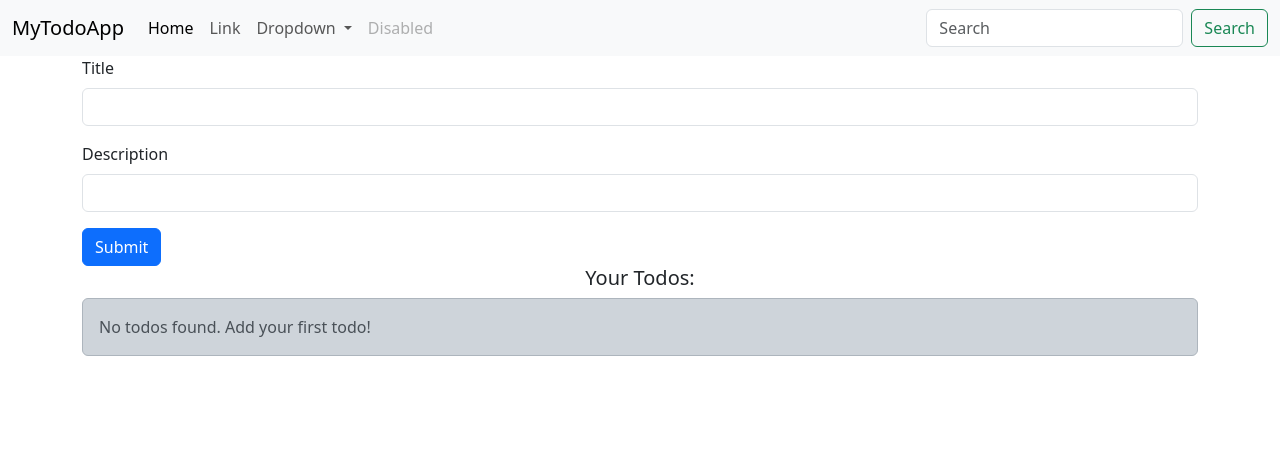
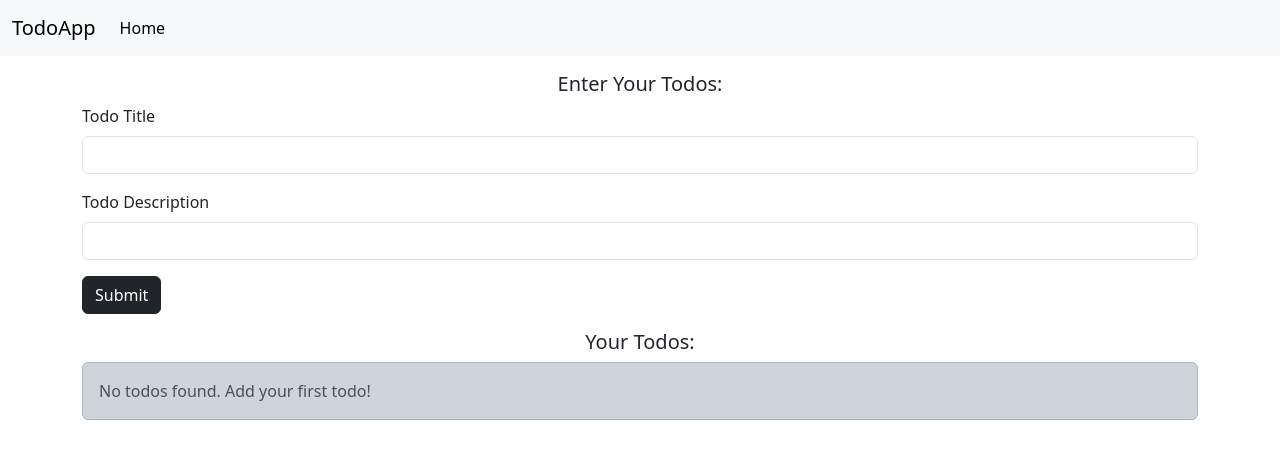
Before and after one commit to Narsimha1408/flask-todo, a Flask app: page / in a window 1280 px wide. Shown: the top 459 px of the page. Run offline with Flask 3, Linux system fonts and the light colour scheme.

Commit message:
final touch and bug fixes

```diff
--- a/app.py
+++ b/app.py
@@ -1,6 +1,7 @@
 from datetime import timezone, datetime
 from flask import Flask, render_template, request, redirect
 from flask_sqlalchemy import SQLAlchemy
+import pdb
 
 
 app=Flask(__name__)
@@ -47,11 +48,31 @@ def renderPage():
 
 @app.route("/delete/<int:sno>")
 def deleting(sno):
+    # pdb.set_trace()
     deleted_todo=Todo.query.get_or_404(sno)
     db.session.delete(deleted_todo)
     db.session.commit()
     return redirect("/")
 
+@app.route("/update/<int:sno>", methods=["POST", "GET"])
+def updating(sno):
+    if request.method == "POST":
+        title = request.form.get("title")
+        description =request.form.get("description")
+        updated_todo = Todo.query.get_or_404(sno)
+        updated_todo.title = title
+        updated_todo.description = description
+        #to add and commit the changes to db
+        db.session.add(updated_todo)
+        db.session.commit()
+        return redirect("/")
+
+
+    updated_todo = Todo.query.get_or_404(sno)
+    return render_template("update.html", updated_todo=updated_todo)
+
+
+
 
 if __name__== "__main__":
     app.run(debug=True, port = 5000)
--- /dev/null
+++ b/templates/base.html
@@ -0,0 +1,57 @@
+<!DOCTYPE html>
+<html lang="en">
+  <head>
+    <meta charset="utf-8" />
+    <meta name="viewport" content="width=device-width, initial-scale=1" />
+    <title>Todo App</title>
+    <link
+      href="https://cdn.jsdelivr.net/npm/bootstrap@5.3.7/dist/css/bootstrap.min.css"
+      rel="stylesheet"
+      integrity="sha384-LN+7fdVzj6u52u30Kp6M/trliBMCMKTyK833zpbD+pXdCLuTusPj697FH4R/5mcr"
+      crossorigin="anonymous"
+    />
+  </head>
+  <body>
+    <!-- navbar -->
+
+    <nav class="navbar navbar-expand-lg bg-body-tertiary">
+      <div class="container-fluid">
+        <a class="navbar-brand" href="/">TodoApp</a>
+        <button
+          class="navbar-toggler"
+          type="button"
+          data-bs-toggle="collapse"
+          data-bs-target="#navbarSupportedContent"
+          aria-controls="navbarSupportedContent"
+          aria-expanded="false"
+          aria-label="Toggle navigation"
+        >
+          <span class="navbar-toggler-icon"></span>
+        </button>
+        <div class="collapse navbar-collapse" id="navbarSupportedContent">
+          <ul class="navbar-nav me-auto mb-2 mb-lg-0">
+            <li class="nav-item">
+              <a class="nav-link active" aria-current="page" href="/">Home</a>
+            </li>
+
+
+          </ul>
+          <!-- <form class="d-flex" role="search">
+            <input
+              class="form-control me-2"
+              type="search"
+              placeholder="Search"
+              aria-label="Search"
+            />
+            <button class="btn btn-outline-success" type="submit">
+              Search
+            </button>
+          </form> -->
+        </div>
+      </div>
+    </nav>
+    {% block body %}
+
+    {% endblock body %}
+  </body>
+</html>
--- a/templates/index.html
+++ b/templates/index.html
@@ -1,85 +1,21 @@
-<!DOCTYPE html>
-<html lang="en">
-  <head>
-    <meta charset="utf-8" />
-    <meta name="viewport" content="width=device-width, initial-scale=1" />
-    <title>Todo App</title>
-    <link
-      href="https://cdn.jsdelivr.net/npm/bootstrap@5.3.7/dist/css/bootstrap.min.css"
-      rel="stylesheet"
-      integrity="sha384-LN+7fdVzj6u52u30Kp6M/trliBMCMKTyK833zpbD+pXdCLuTusPj697FH4R/5mcr"
-      crossorigin="anonymous"
-    />
-  </head>
-  <body>
-    <!-- navbar -->
 
-    <nav class="navbar navbar-expand-lg bg-body-tertiary">
-      <div class="container-fluid">
-        <a class="navbar-brand" href="#">MyTodoApp</a>
-        <button
-          class="navbar-toggler"
-          type="button"
-          data-bs-toggle="collapse"
-          data-bs-target="#navbarSupportedContent"
-          aria-controls="navbarSupportedContent"
-          aria-expanded="false"
-          aria-label="Toggle navigation"
-        >
-          <span class="navbar-toggler-icon"></span>
-        </button>
-        <div class="collapse navbar-collapse" id="navbarSupportedContent">
-          <ul class="navbar-nav me-auto mb-2 mb-lg-0">
-            <li class="nav-item">
-              <a class="nav-link active" aria-current="page" href="#">Home</a>
-            </li>
-            <li class="nav-item">
-              <a class="nav-link" href="#">Link</a>
-            </li>
-            <li class="nav-item dropdown">
-              <a
-                class="nav-link dropdown-toggle"
-                href="#"
-                role="button"
-                data-bs-toggle="dropdown"
-                aria-expanded="false"
-              >
-                Dropdown
-              </a>
-              <ul class="dropdown-menu">
-                <li><a class="dropdown-item" href="#">Action</a></li>
-                <li><a class="dropdown-item" href="#">Another action</a></li>
-                <li><hr class="dropdown-divider" /></li>
-                <li>
-                  <a class="dropdown-item" href="#">Something else here</a>
-                </li>
-              </ul>
-            </li>
-            <li class="nav-item">
-              <a class="nav-link disabled" aria-disabled="true">Disabled</a>
-            </li>
-          </ul>
-          <form class="d-flex" role="search">
-            <input
-              class="form-control me-2"
-              type="search"
-              placeholder="Search"
-              aria-label="Search"
-            />
-            <button class="btn btn-outline-success" type="submit">
-              Search
-            </button>
-          </form>
-        </div>
-      </div>
-    </nav>
+
+{% extends 'base.html' %}
+
+<!-- template inheritance -->
+{% block body %}
+
+
+    <div class="mt-3 d-flex justify-content-center">
+      <h5>Enter Your Todos:</h5>
+    </div>
 
     <!-- input form  -->
     <div class="container">
       <form action="/" method="POST">
         <div class="mb-3">
           <label for="exampleInputEmail1" class="form-label"
-            >Title</label
+            >Todo Title</label
           >
           <input
             type="text"
@@ -91,7 +27,7 @@
 
         </div>
         <div class="mb-3">
-          <label for="exampleInputPassword1" class="form-label">Description</label>
+          <label for="exampleInputPassword1" class="form-label">Todo Description</label>
           <input
             type="text"
             name="description"
@@ -99,12 +35,12 @@
             id="exampleInputPassword1"
           />
         </div>
-        <button type="submit" class="btn btn-primary">Submit</button>
+        <button type="submit" class="btn btn-dark">Submit</button>
       </form>
     </div>
 
     <!-- table -->
-    <div class="container">
+    <div class="mt-3 container">
       <div class="d-flex justify-content-center">
         <h5>Your Todos:</h5>
       </div>
@@ -132,7 +68,9 @@
               <td>{{todo.title}}</td>
               <td>{{todo.description}}</td>
               <td>{{todo.date_created}}</td>
-              <td><a href="/delete/{{todo.sno}}"> <button type="button" class="btn btn-dark">Delete</button></a></td>
+              <td><a href="/delete/{{todo.sno}}"> <button type="button" class="btn btn-outline-dark">Delete</button></a>
+                  <a href="/update/{{todo.sno}}"> <button type="button" class="btn btn-outline-dark">Update</button></a>
+              </td>
             </tr>
           {% endfor %}
 
@@ -149,5 +87,5 @@
       integrity="sha384-ndDqU0Gzau9qJ1lfW4pNLlhNTkCfHzAVBReH9diLvGRem5+R9g2FzA8ZGN954O5Q"
       crossorigin="anonymous"
     ></script>
-  </body>
-</html>
+
+{% endblock body %}
```
Also changed, not shown: templates/update.html (added, +54 -0 lines).
